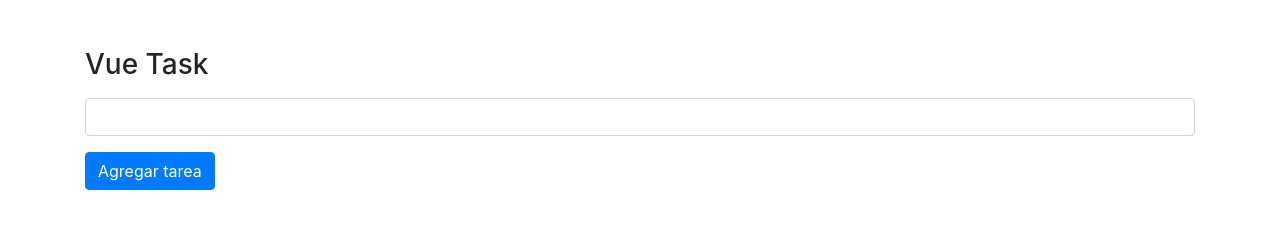
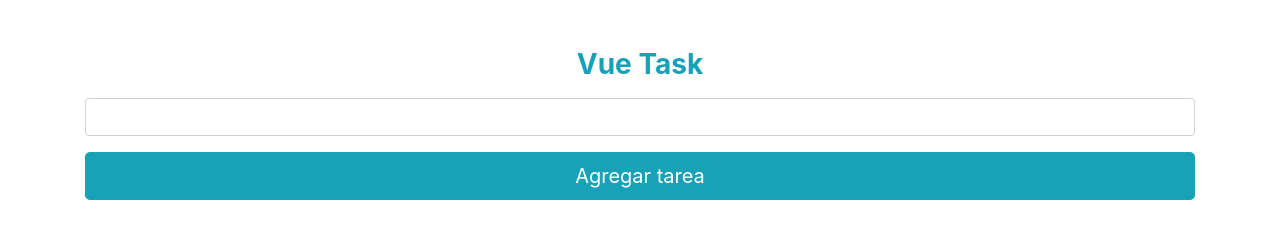
Before and after one commit to JacxDev/crud-vuejs, a plain HTML site: page index.html in a window 1280 px wide. Drawn offline with nearby package versions, Linux system fonts and the light colour scheme.

Commit message:
new style

```diff
--- a/index.html
+++ b/index.html
@@ -12,10 +12,10 @@
   </head>
   <body>
     <div class="container mt-5" id="app">
-        <h3> {{titulo}} </h3>
+        <h3 class="text-center text-info font-weight-bolder"> {{titulo}} </h3>
 
         <input type="text" class="form-control my-3" v-model="nuevaTarea" v-on:keyup.enter="agregarTarea">
-        <button class="btn btn-primary" @click="agregarTarea">Agregar tarea</button>
+        <button class="btn btn-info btn-lg btn-block" @click="agregarTarea">Agregar tarea</button>
 
         <div class="mt-3" v-for="(tarea, index) of tareas">
             <div class="alert" :class="['alert', tarea.estado ? 'alert-success' : 'alert-info' ]" role="alert">
```
